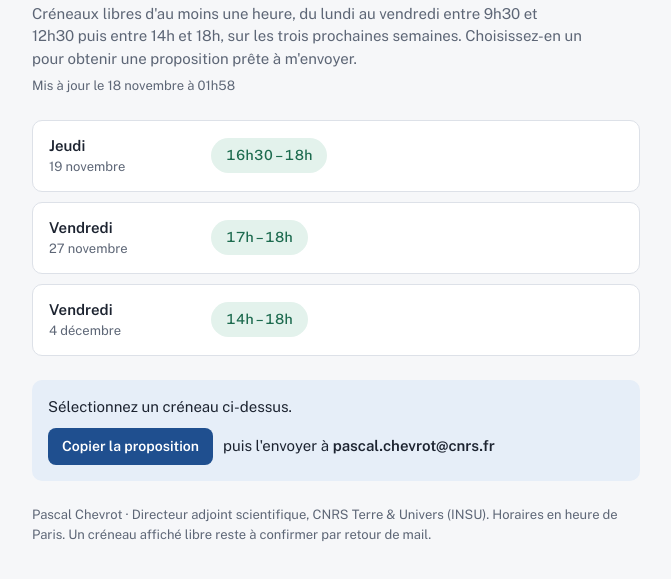
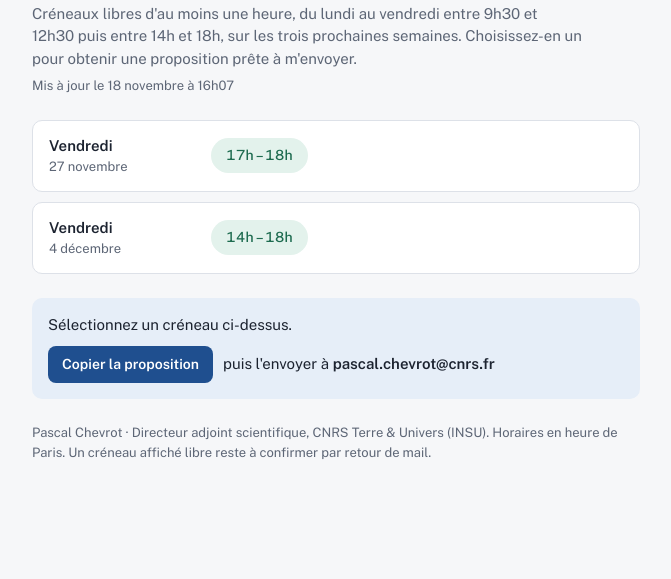
Before and after one commit to pascalchevrot/availabilities, a plain HTML site: page index.html in a window 1280 px wide. Shown: the part 93-672 px from the top of the page, without its empty margins (304-975 px from the left). Drawn offline with nearby package versions, Linux system fonts and the light colour scheme.

Commit message:
Mise à jour des disponibilités

```diff
--- a/index.html
+++ b/index.html
@@ -79,8 +79,8 @@ footer{font-size:13px;color:var(--muted)}
 <script>
 // Données : créneaux libres (heure de Paris), jours ouvrés avec disponibilités uniquement.
 // La tâche quotidienne ne modifie que UPDATED et FREE.
-const UPDATED = "2026-11-18T01:58:24+01:00";
-const FREE = {"2026-11-19":[["16:30","18:00"]],"2026-11-27":[["17:00","18:00"]],"2026-12-04":[["14:00","18:00"]]};
+const UPDATED = "2026-11-18T16:07:45+01:00";
+const FREE = {"2026-11-27":[["17:00","18:00"]],"2026-12-04":[["14:00","18:00"]]};
 const fmtH = s => { const [h,m]=s.split(":"); return (+h)+"h"+(m==="00"?"":m); };
 // Dates construites à midi UTC : le jour affiché ne dépend ni du fuseau ni de l'heure d'été.
 const noon = d => new Date(d+"T12:00:00Z");
```
